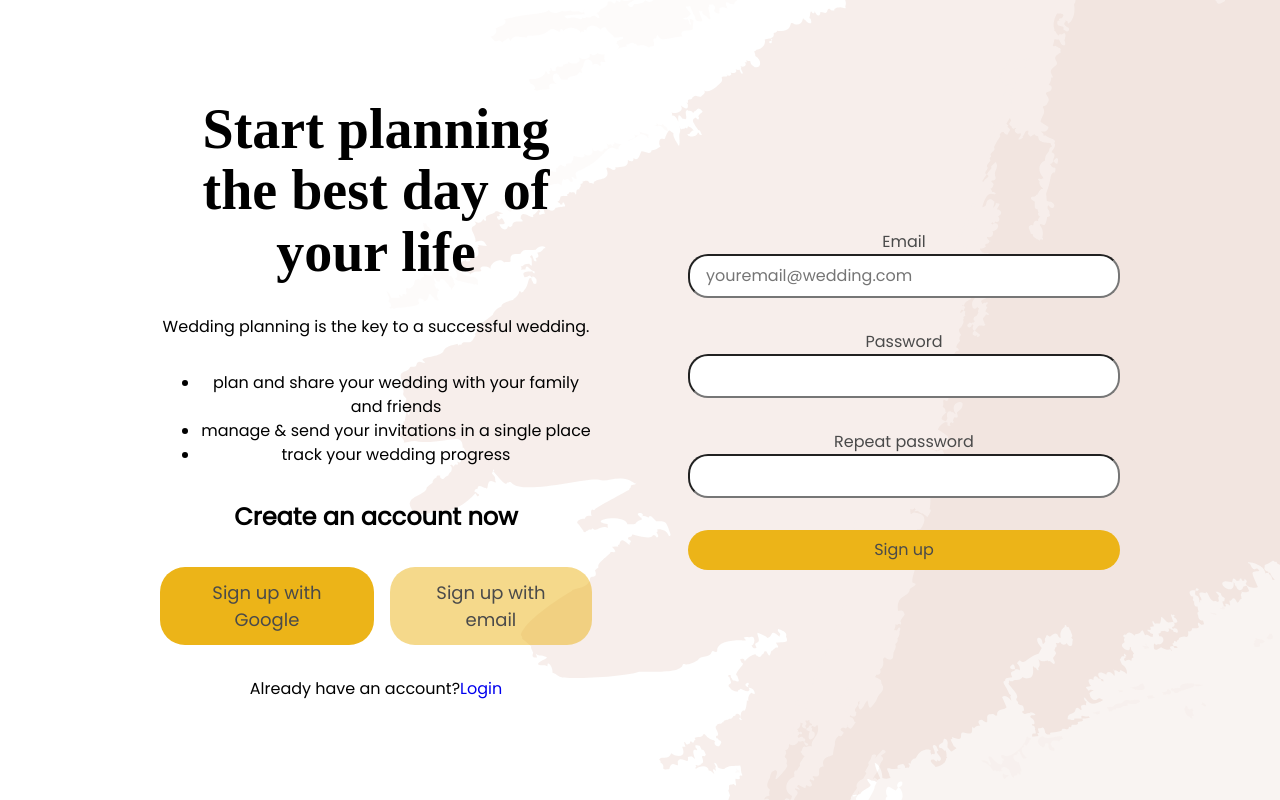
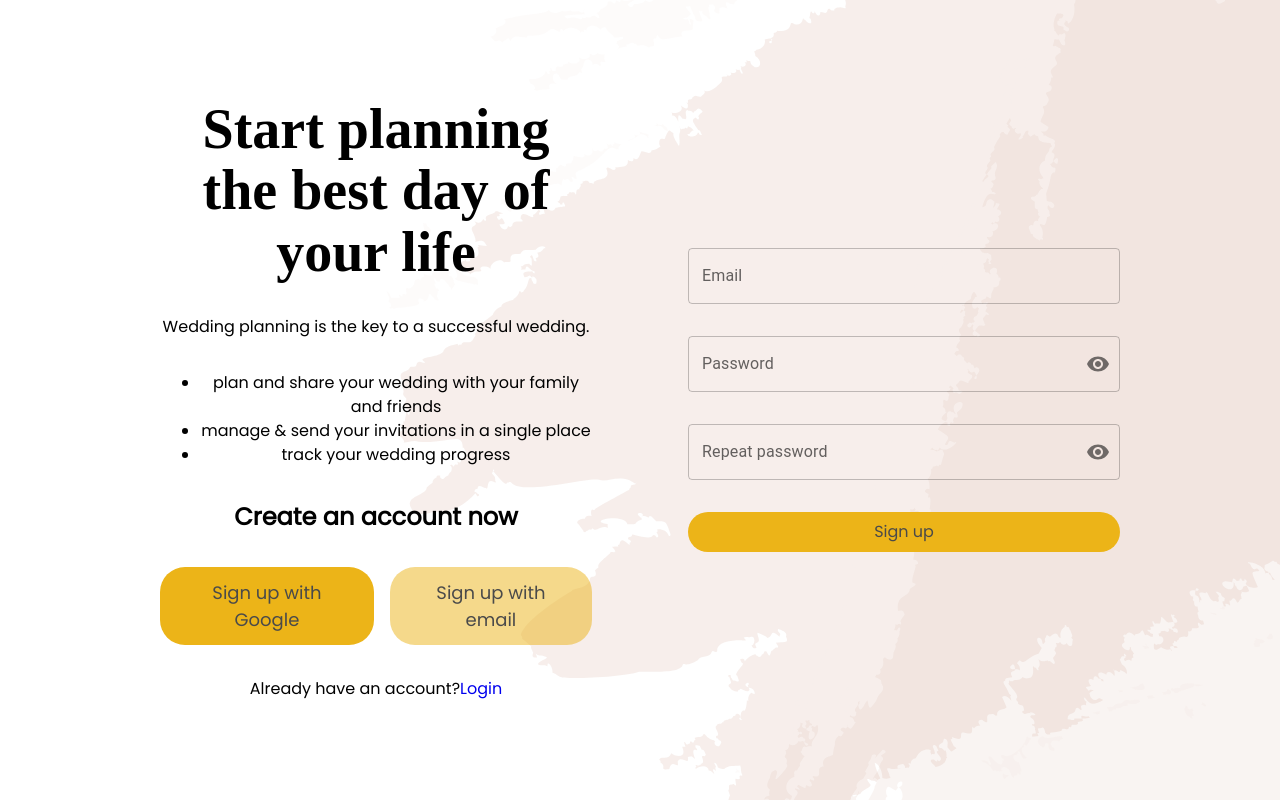
Before and after one commit to wedding-essential/wedding-essential2, a Next.js app: page /auth/couple-signup in a window 1280 px wide. Both pictures are taken after a click on the button "Sign up with email". Built offline with nearby package versions, Linux system fonts and the light colour scheme; no server answers; a web font is replaced by a local one.

Commit message:
improve auth form components

```diff
--- a/src/components/auth/EmailPasswordSignup.js
+++ b/src/components/auth/EmailPasswordSignup.js
@@ -1,10 +1,15 @@
-import React from "react";
+import React, { useState } from "react";
 import {
   validateAndUpdate,
   submitHandler,
 } from "../../helpers/EmailPasswordForm";
 import authContext from "../../contexts/authContext";
 import { formReducer } from "../../helpers/EmailPasswordForm";
+import TextField from "@mui/material/TextField";
+import InputAdornment from "@mui/material/InputAdornment";
+import IconButton from "@mui/material/IconButton";
+import Visibility from "@mui/icons-material/Visibility";
+import VisibilityOff from "@mui/icons-material/VisibilityOff";
 
 export default function EmailPasswordSignup() {
   const initialValues = {
@@ -16,6 +21,21 @@ export default function EmailPasswordSignup() {
 
   const [state, dispatch] = React.useReducer(formReducer, initialValues);
 
+  // Handle password visibility
+  const [showPassword, setShowPassword] = useState(false);
+  const [showRepeatPassword, setShowRepeatPassword] = useState(false);
+
+  const handleClickShowPassword = () => {
+    setShowPassword(!showPassword);
+  };
+  const handleClickShowRepeatPassword = () => {
+    setShowRepeatPassword(!showRepeatPassword);
+  };
+
+  const handleMouseDownPassword = (event) => {
+    event.preventDefault();
+  };
+
   const { authDispatch } = authContext.useAuth();
 
   return (
@@ -25,15 +45,10 @@ export default function EmailPasswordSignup() {
           <p>{state.isFormValid.error}</p>
         </div>
       )}
-      <label
-        className="auth-form-label d-block text-dark ff-sans flex flex-col"
-        htmlFor="email"
-      >
-        <span>Email</span>
-        <input
-          className="form-input mt-3 block w-full"
+
+      <TextField
         type="email"
-          name="email"
+        label="Email"
         id="email"
         placeholder="youremail@wedding.com"
         value={state.email.value}
@@ -43,61 +58,48 @@ export default function EmailPasswordSignup() {
         onBlur={(e) => {
           validateAndUpdate("email", e.target.value, dispatch, state, true);
         }}
+        error={state.email.touched && state.email.hasError}
+        helperText={
+          state.email.touched && state.email.hasError ? state.email.error : null
+        }
       />
-        {state.email.touched && state.email.hasError && (
-          <div title="error-email" className="text-red fs-200 text-align-left">
-            {state.email.error}
-          </div>
-        )}
-      </label>
 
-      <label
-        className="auth-form-label d-block text-dark ff-sans flex flex-col"
-        htmlFor="password"
-      >
-        <span>Password</span>
-        <input
-          type="password"
-          name="password"
+      <TextField
+        type={showPassword ? "text" : "password"}
+        label="Password"
         id="password"
         value={state.password.value}
         onChange={(e) => {
-            validateAndUpdate(
-              "password",
-              e.target.value,
-              dispatch,
-              state,
-              false
-            );
+          validateAndUpdate("password", e.target.value, dispatch, state, false);
+        }}
+        InputProps={{
+          endAdornment: (
+            <InputAdornment position="end">
+              <IconButton
+                aria-label="toggle password visibility"
+                onClick={handleClickShowPassword}
+                onMouseDown={handleMouseDownPassword}
+                edge="end"
+              >
+                {showPassword ? <VisibilityOff /> : <Visibility />}
+              </IconButton>
+            </InputAdornment>
+          ),
         }}
         onBlur={(e) => {
-            validateAndUpdate(
-              "password",
-              e.target.value,
-              dispatch,
-              state,
-              true
-            );
+          validateAndUpdate("password", e.target.value, dispatch, state, true);
         }}
+        error={state.password.touched && state.password.hasError}
+        helperText={
+          state.password.touched && state.password.hasError
+            ? state.password.error
+            : null
+        }
       />
-        {state.password.touched && state.password.hasError && (
-          <div
-            title="error-password"
-            className="text-red fs-200 text-align-left"
-          >
-            {state.password.error}
-          </div>
-        )}
-      </label>
 
-      <label
-        className="auth-form-label d-block text-dark ff-sans flex flex-col"
-        htmlFor="repeat-password"
-      >
-        <span>Repeat password</span>
-        <input
-          type="password"
-          name="repeat-password"
+      <TextField
+        type={showRepeatPassword ? "text" : "password"}
+        label="Repeat password"
         id="repeat-password"
         value={state.repeatPassword.value}
         onChange={(e) => {
@@ -109,6 +111,20 @@ export default function EmailPasswordSignup() {
             false
           );
         }}
+        InputProps={{
+          endAdornment: (
+            <InputAdornment position="end">
+              <IconButton
+                aria-label="toggle password visibility"
+                onClick={handleClickShowRepeatPassword}
+                onMouseDown={handleMouseDownPassword}
+                edge="end"
+              >
+                {showRepeatPassword ? <VisibilityOff /> : <Visibility />}
+              </IconButton>
+            </InputAdornment>
+          ),
+        }}
         onBlur={(e) => {
           validateAndUpdate(
             "repeatPassword",
@@ -118,13 +134,9 @@ export default function EmailPasswordSignup() {
             true
           );
         }}
+        error={state.repeatPassword.hasError}
+        helperText={state.repeatPassword.error}
       />
-        {state.repeatPassword.touched && state.repeatPassword.hasError && (
-          <div title="error-repeat" className="text-red fs-200 text-align-left">
-            {state.repeatPassword.error}
-          </div>
-        )}
-      </label>
 
       <button
         title="signup"
```
Also changed, not shown: src/components/auth/EmailPasswordLogin.js (+16 -27 lines). Lines whose indentation alone changed are shown as unchanged.
